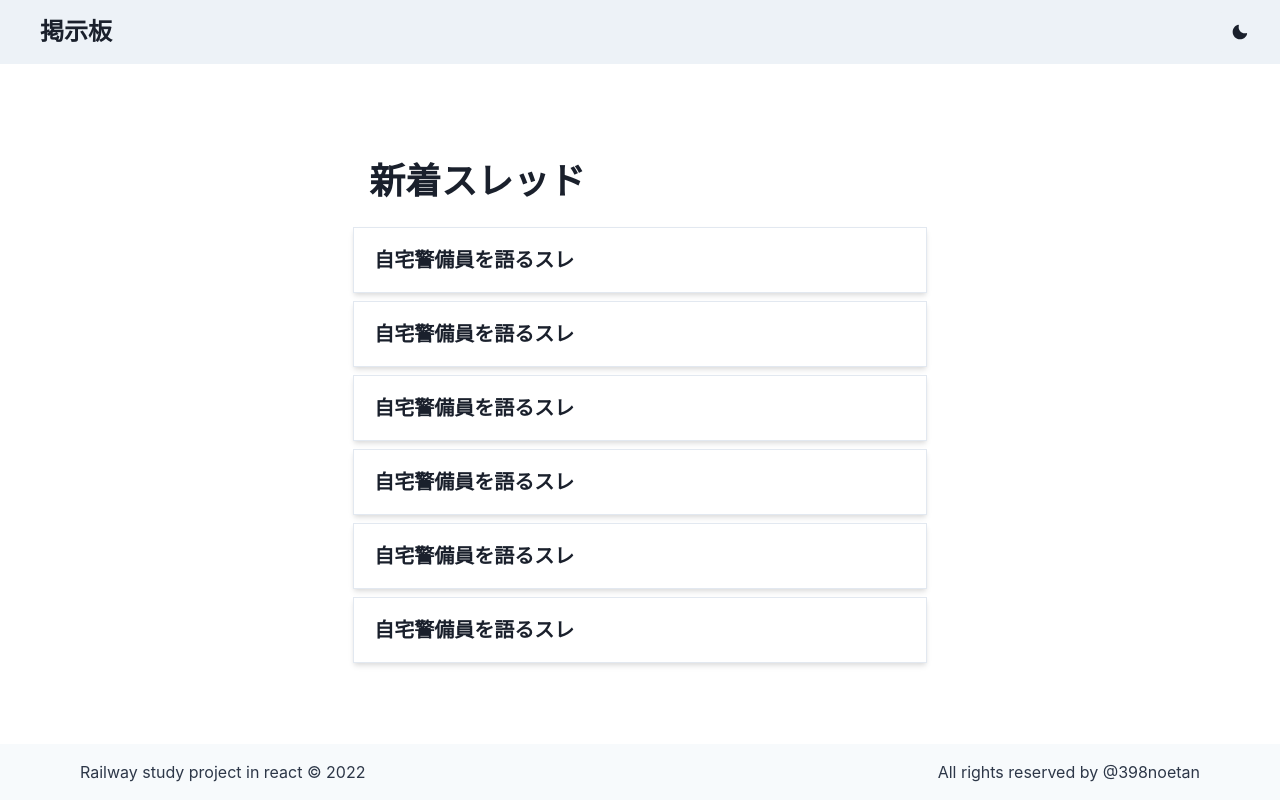
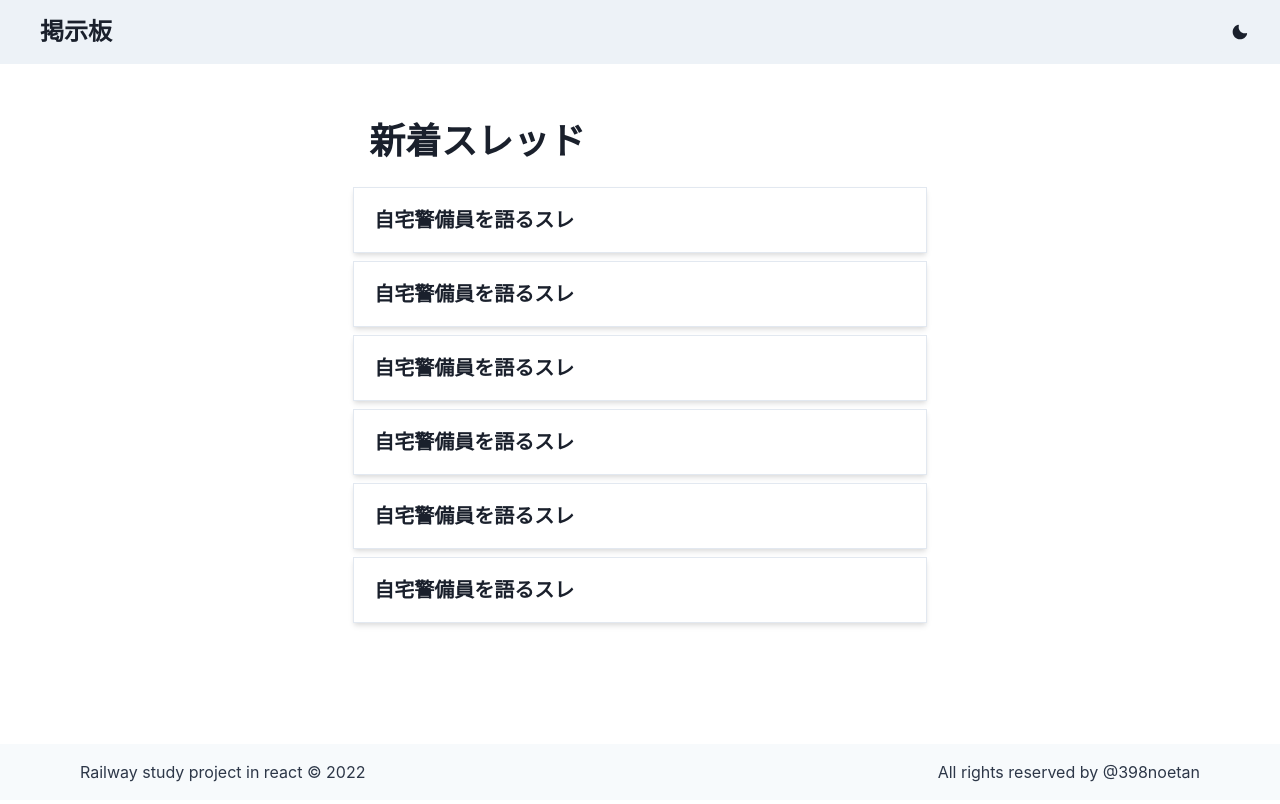
Before and after one commit to 398noe/study-react-2, a React (Create React App) app: page / in a window 1280 px wide. Built offline with nearby package versions, Linux system fonts and the light colour scheme.

Commit message:
Fix padding spacing

```diff
--- a/src/layout/Layout.tsx
+++ b/src/layout/Layout.tsx
@@ -11,7 +11,8 @@ export const Layout: React.FC<props> = ({ children }) => {
             <Header />
             <Container
                 w={"full"}
-                pt={20}
+                pt={10}
+                pb={10}
                 minH={"92.48vh"}
             >
                 {children}
```
